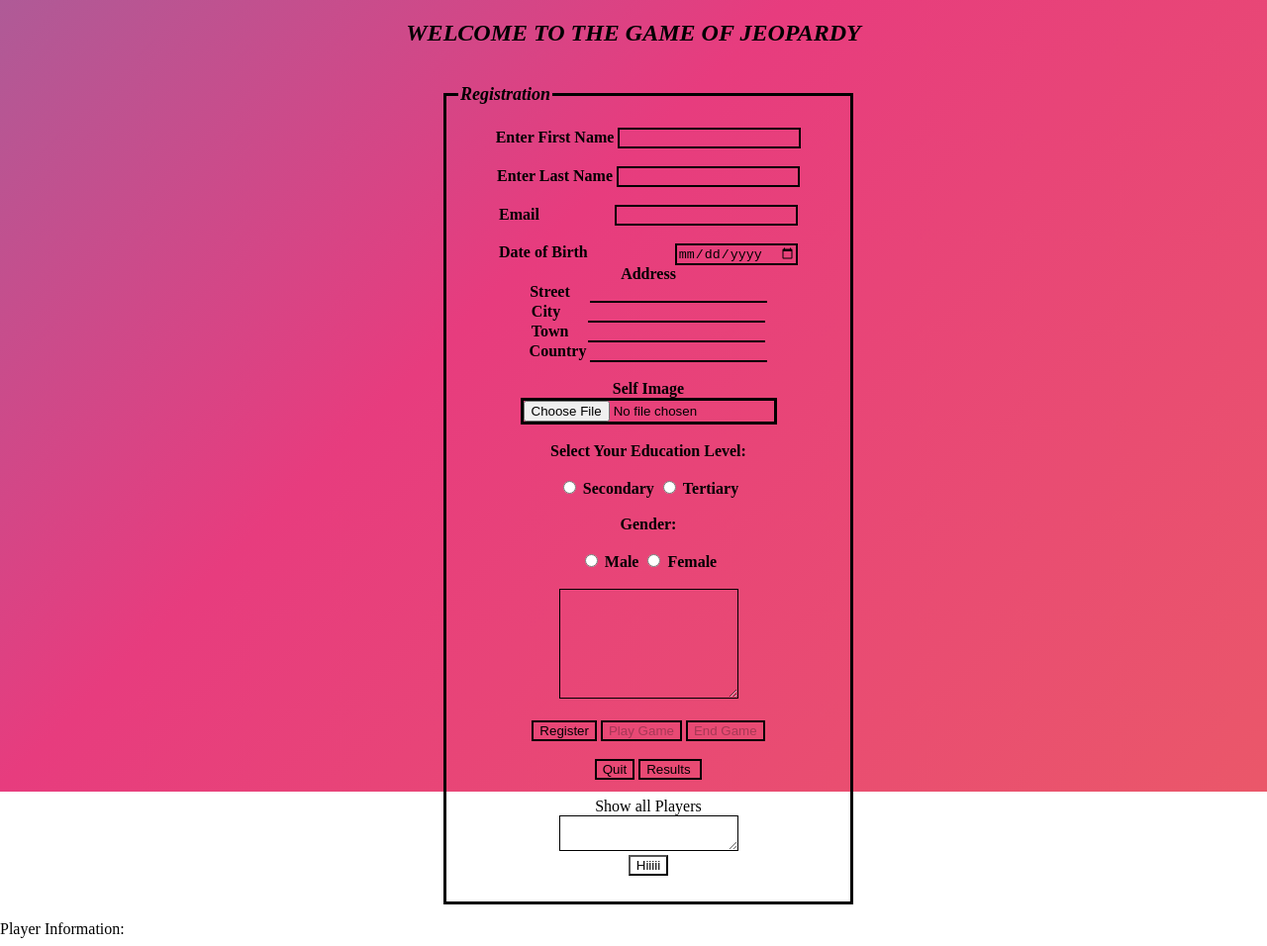
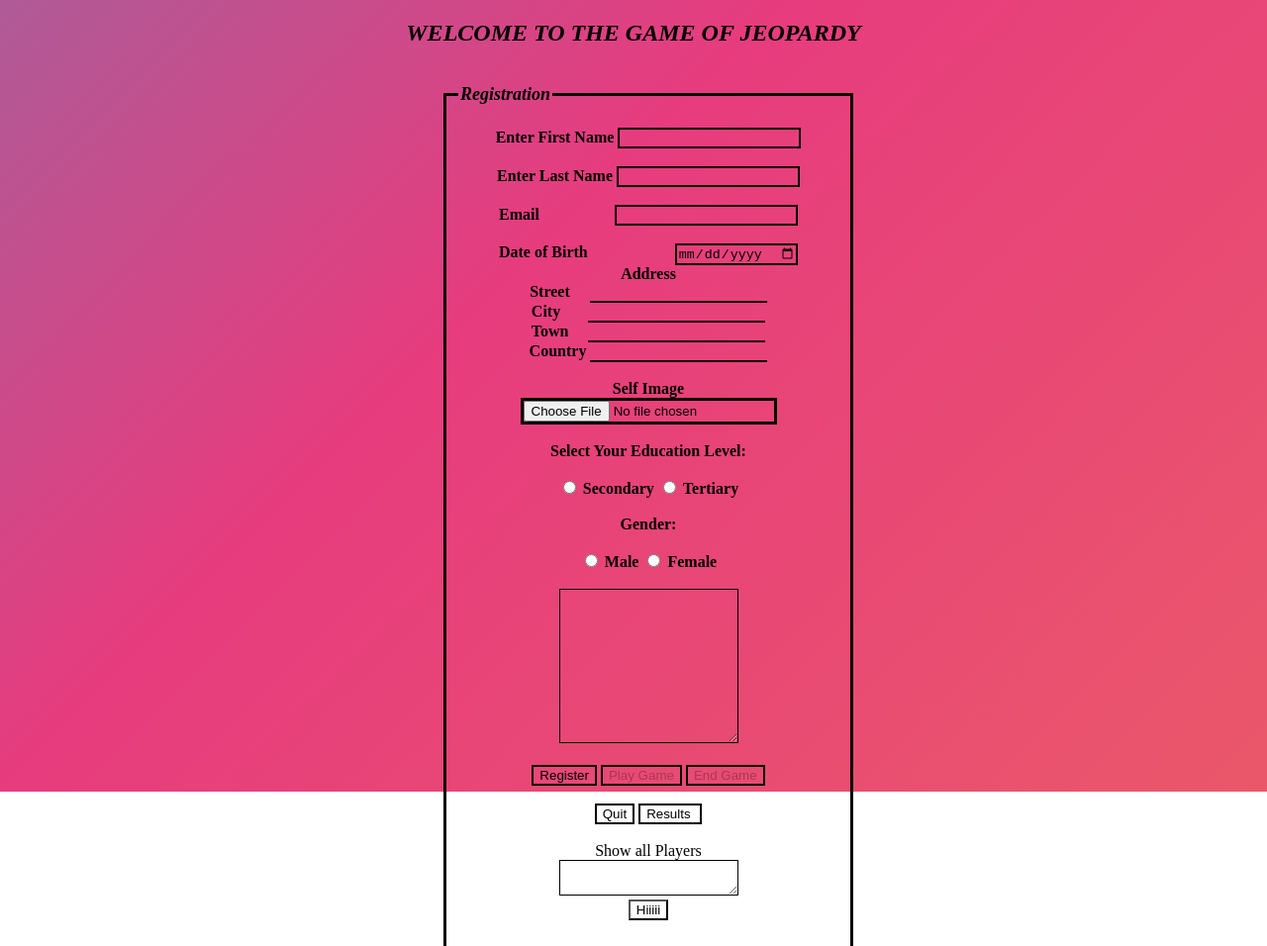
Before and after one commit to DBu3hanan/WebProgrammingUtech, a plain HTML site: page index.html in a window 1280 px wide. Shown: the top 956 px of the page at 99% size. Drawn offline with Linux system fonts and the light colour scheme.

Commit message:
Update index.html

```diff
--- a/index.html
+++ b/index.html
@@ -70,7 +70,7 @@
 
 
                 <br>
-                <textarea id="showpercentage" rows="7" cols="20"></textarea>
+                <textarea id="showpercentage" rows="10" cols="20"></textarea>
 
 
                 </br></br>
```
